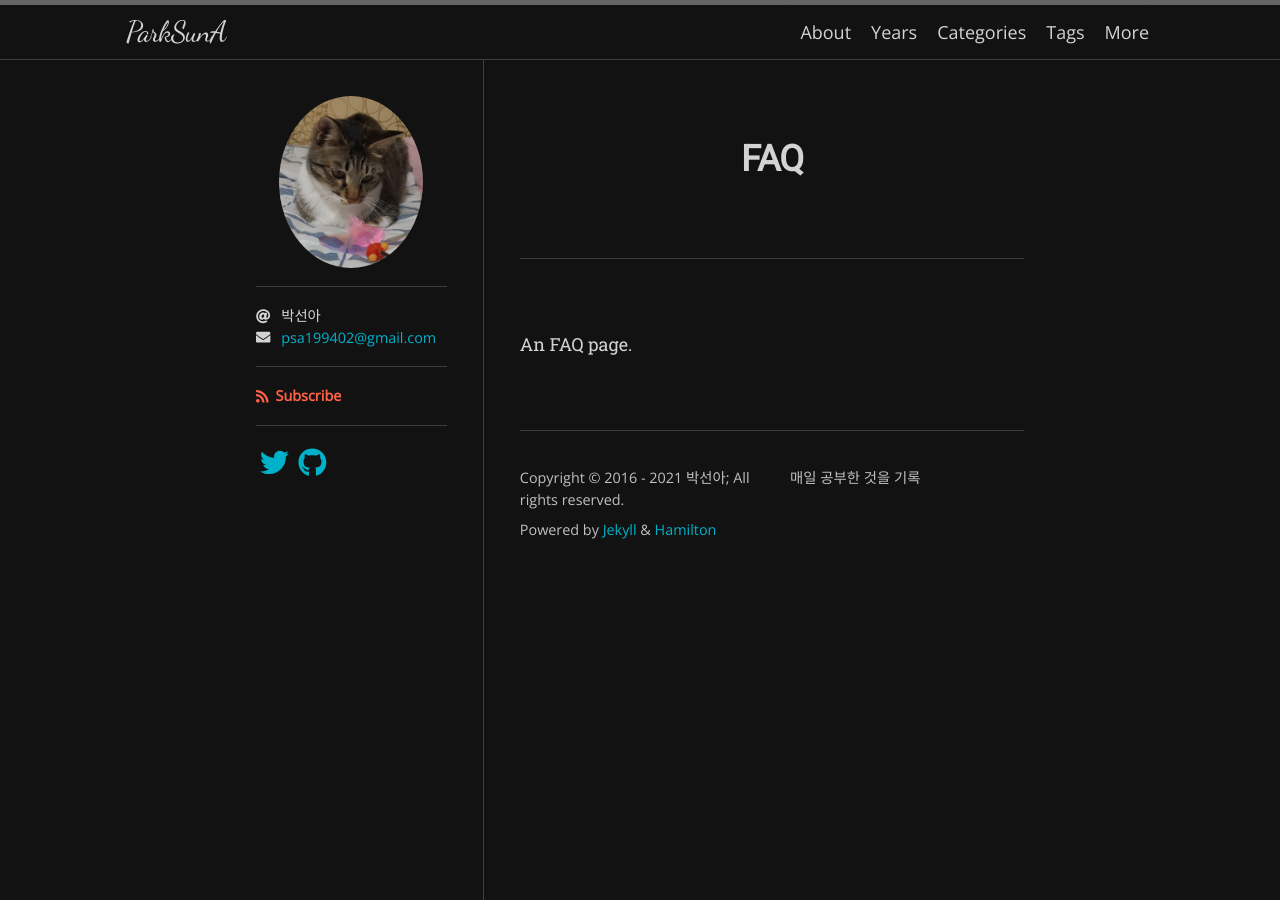
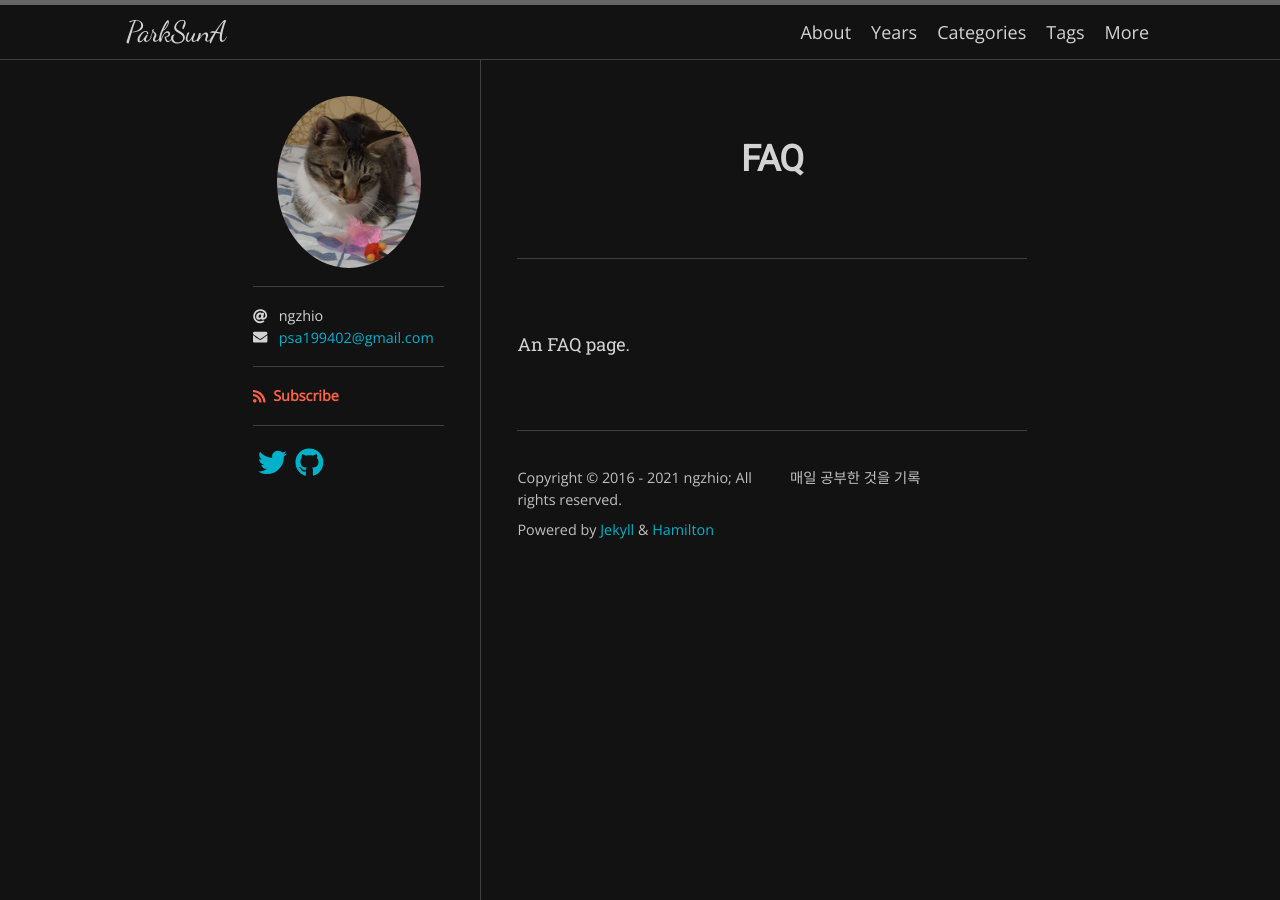
Before and after one commit to ParkSunA/ParkSunA.github.io, a Jekyll site: the page built from faq.md, in a window 1280 px wide. Built offline with Jekyll 4.4.1, drawn with Linux system fonts in a browser that asks for light colours; nearby versions of some CDN libraries; some web fonts are replaced.

Commit message:
update _config.ymp

```diff
--- a/_config.yml
+++ b/_config.yml
@@ -1,6 +1,7 @@
 title: ParkSunA
 description: 매일 공부한 것을 기록
-author: 박선아
+user: SunA
+author: ngzhio
 avatar: /logo.jpg
 email: psa199402@gmail.com
 
```
